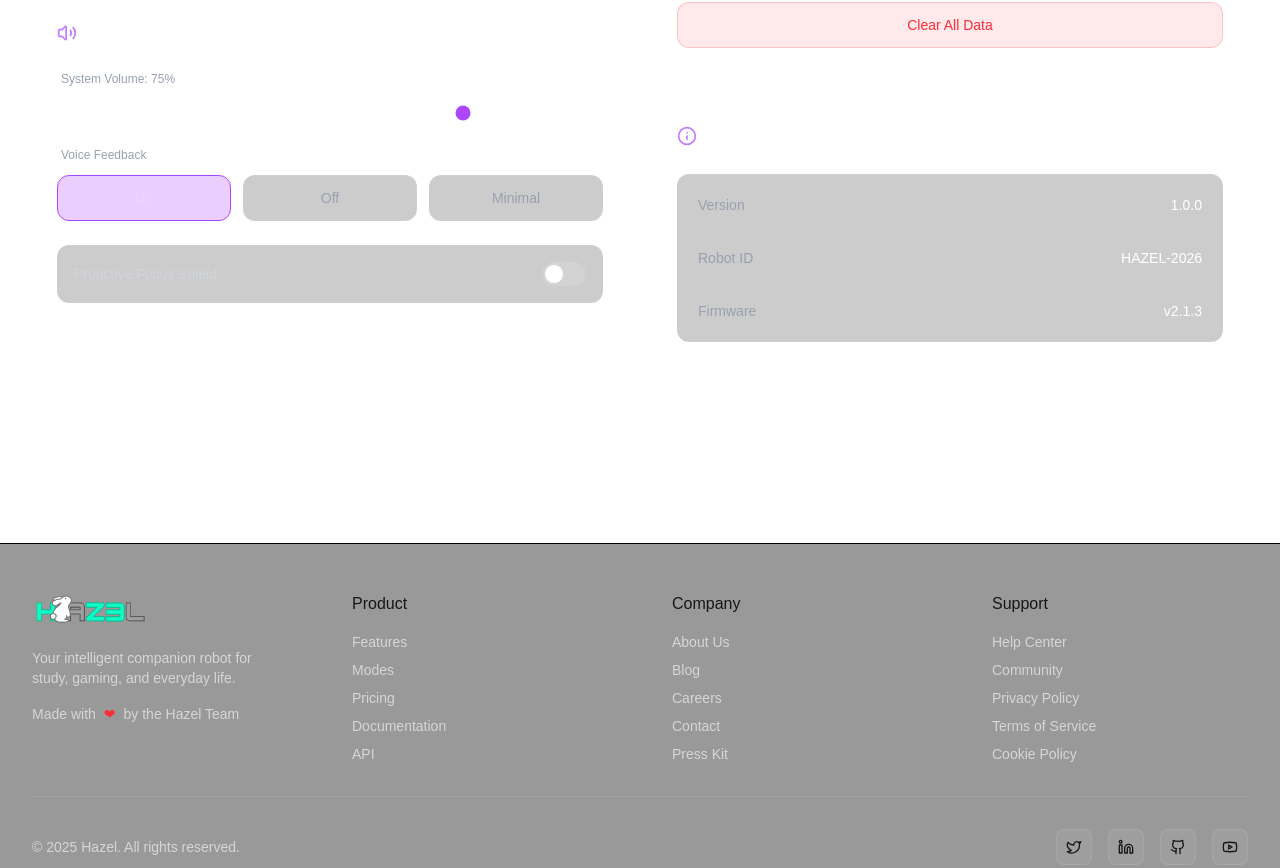
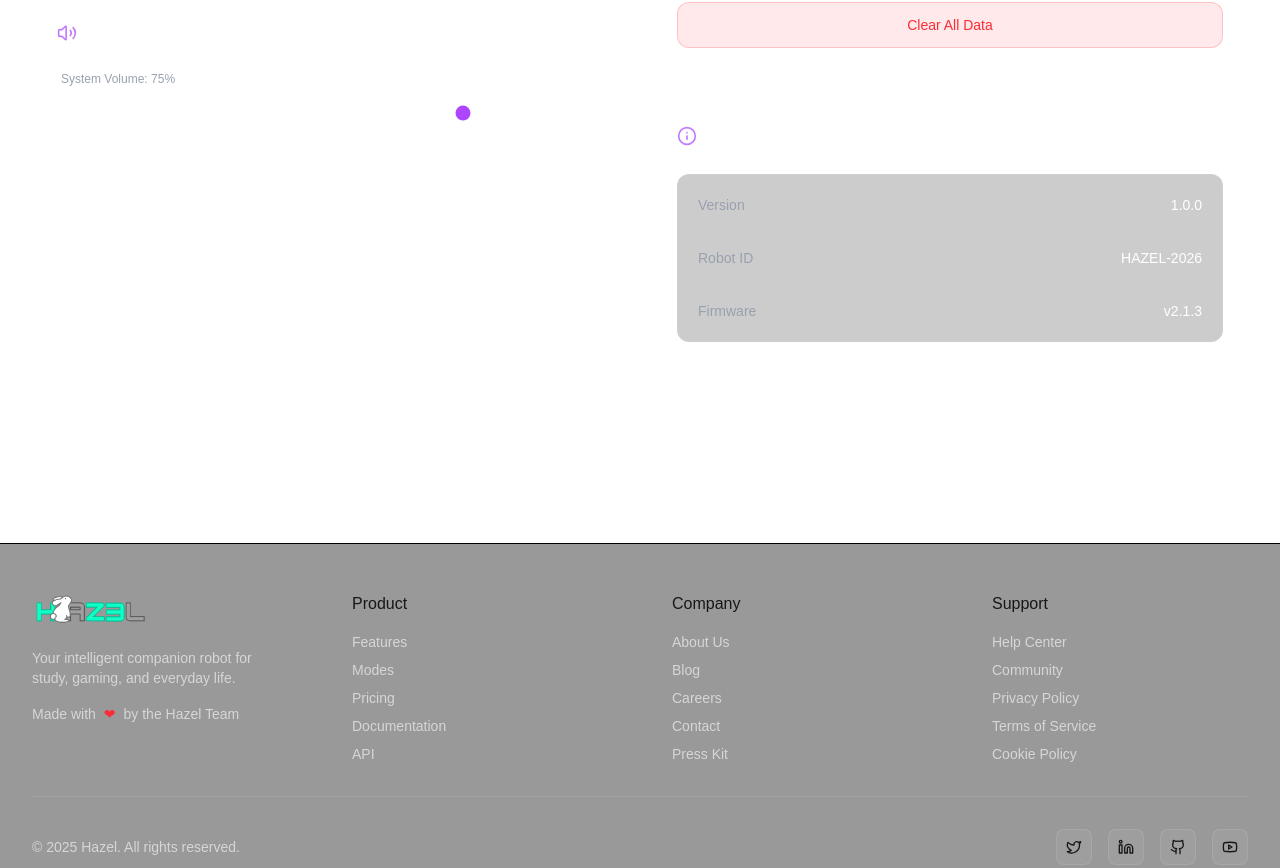
Before and after one commit to OnithaH/Hazel, a Next.js app in the folder companion_hazel/: page /setting in a window 1280 px wide. Shown: the part 1346-2214 px from the top of the page. Built offline with nearby package versions, Linux system fonts and the light colour scheme; no server answers.

Commit message:
Feature/setting UI (#10)
* Log-in/sign-up page using clerk authentication

* Initial User Setting Page

* Resolved errors regarding the setting page

* Remove some of the features of Audio Settings

```diff
--- a/companion_hazel/components/settings/AudioSettings.tsx
+++ b/companion_hazel/components/settings/AudioSettings.tsx
@@ -6,8 +6,6 @@ import { Volume2 } from 'lucide-react';
 
 const AudioSettings = () => {
     const [volume, setVolume] = React.useState(75);
-    const [voiceFeedback, setVoiceFeedback] = React.useState('On');
-    const [proactiveShield, setProactiveShield] = React.useState(false);
 
     return (
         <SectionWrapper title="Audio Settings" icon={Volume2}>
@@ -23,35 +21,6 @@ const AudioSettings = () => {
                         className="w-full h-1.5 bg-white/10 rounded-lg appearance-none cursor-pointer accent-purple-500"
                     />
                 </div>
-
-                <div>
-                    <label className="block text-xs text-gray-400 mb-3 ml-1">Voice Feedback</label>
-                    <div className="grid grid-cols-3 gap-3">
-                        {['On', 'Off', 'Minimal'].map((option) => (
-                            <button
-                                key={option}
-                                onClick={() => setVoiceFeedback(option)}
-                                className={`p-3 rounded-xl border text-sm font-medium transition-colors ${voiceFeedback === option
-                                    ? 'bg-purple-600/20 border-purple-500 text-purple-200'
-                                    : 'bg-black/20 border-white/5 text-gray-400 hover:bg-white/5'
-                                    }`}
-                            >
-                                {option}
-                            </button>
-                        ))}
-                    </div>
-                </div>
-
-                <div
-                    className="flex items-center justify-between p-4 bg-black/20 rounded-xl border border-white/5 cursor-pointer"
-                    onClick={() => setProactiveShield(!proactiveShield)}
-                >
-                    <span className="text-sm text-gray-300">Proactive Focus Shield</span>
-                    <div className="relative inline-flex items-center cursor-pointer pointer-events-none">
-                        <input type="checkbox" className="sr-only peer" checked={proactiveShield} readOnly />
-                        <div className="w-11 h-6 bg-white/10 peer-focus:outline-none rounded-full peer peer-checked:after:translate-x-full rtl:peer-checked:after:-translate-x-full peer-checked:after:border-white after:content-[''] after:absolute after:top-[2px] after:start-[2px] after:bg-white after:border-gray-300 after:border after:rounded-full after:h-5 after:w-5 after:transition-all peer-checked:bg-purple-600"></div>
-                    </div>
-                </div>
             </div>
         </SectionWrapper>
     );
```
